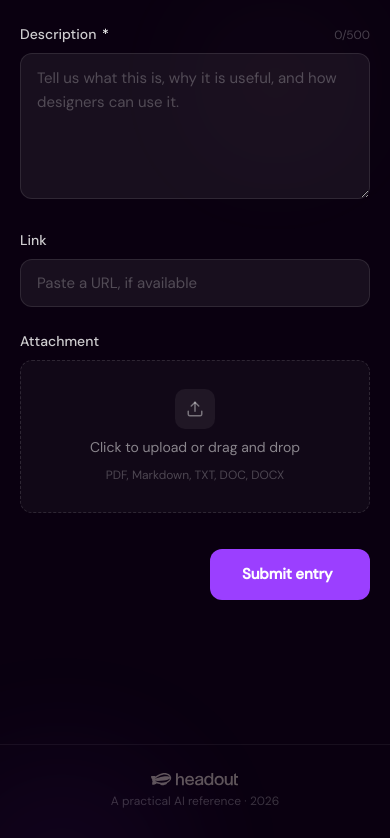
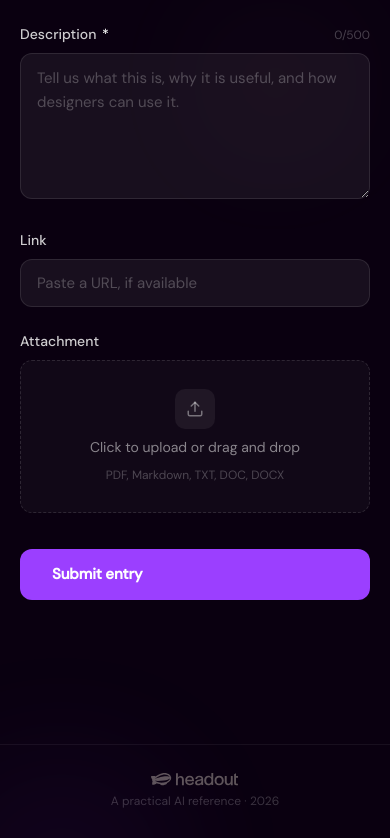
Before and after one commit to pavitsond-cyber/AI-Playbook, a Next.js app: page /contribute in a window 390 px wide. Shown: the part 584-1422 px from the top of the page. Built offline with nearby package versions, Linux system fonts and the light colour scheme; a web font is replaced by a local one.

Commit message:
Contribute: submit button full-width edge-to-edge on mobile

```diff
--- a/app/(playbook)/contribute/page.tsx
+++ b/app/(playbook)/contribute/page.tsx
@@ -378,8 +378,8 @@ export default function ContributePage() {
               {errors.attachment && <p style={err}>{errors.attachment}</p>}
             </div>
 
-            {/* Submit row */}
-            <div style={{ display: 'flex', flexDirection: 'column', alignItems: 'flex-end', gap: 10 }}>
+            {/* Submit row — right-aligned on desktop, full-width on mobile */}
+            <div className="submit-row" style={{ display: 'flex', flexDirection: 'column', alignItems: 'flex-end', gap: 10 }}>
               {errors.submit && (
                 <p style={{ ...err, alignSelf: 'stretch', padding: '12px 16px', background: 'rgba(155,63,255,0.08)', border: '1px solid rgba(155,63,255,0.2)', borderRadius: 10, margin: 0 }}>
                   {errors.submit}
@@ -429,6 +429,13 @@ export default function ContributePage() {
             box-shadow: none !important;
             padding: 0 20px !important;
           }
+          .submit-row {
+            align-items: stretch !important;
+          }
+          .submit-row button[type="submit"] {
+            width: 100% !important;
+            min-width: unset !important;
+          }
         }
       `}</style>
     </div>
```
